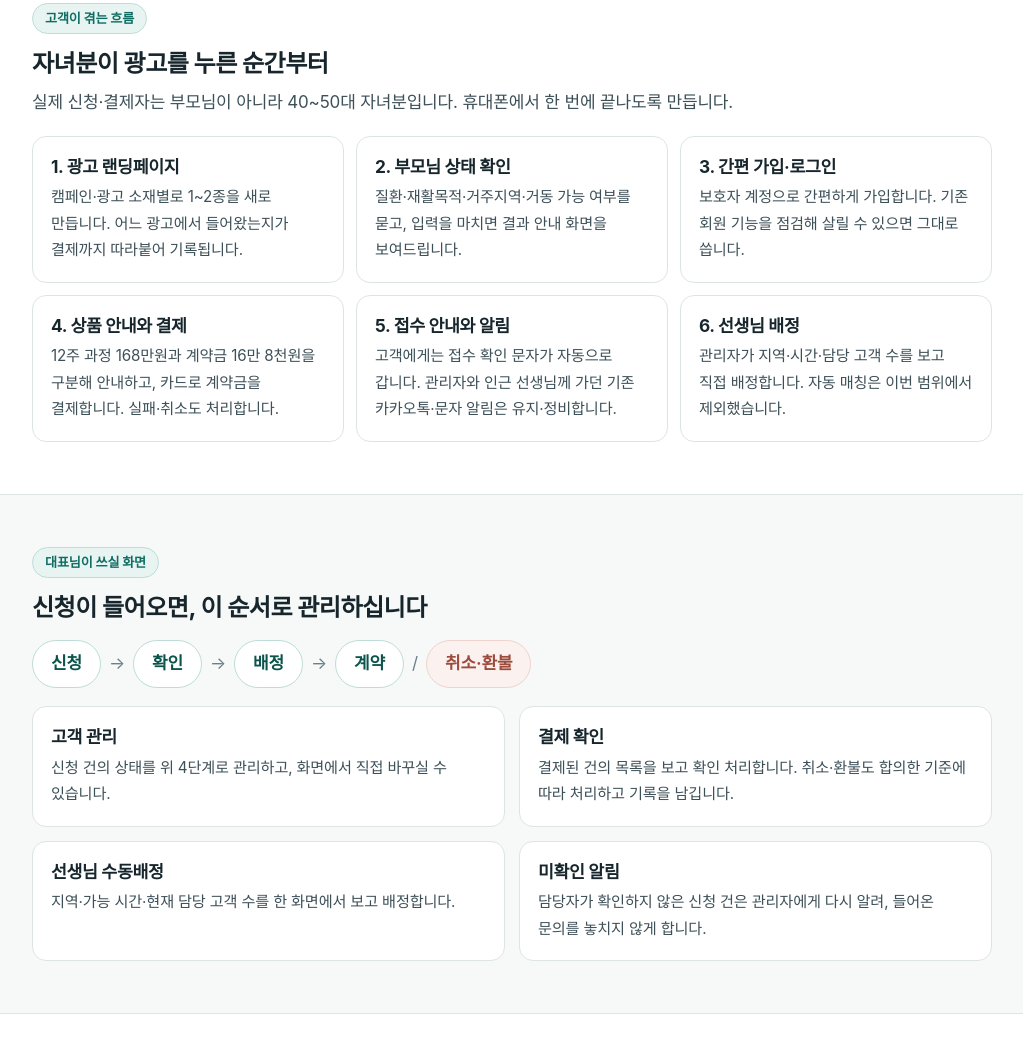
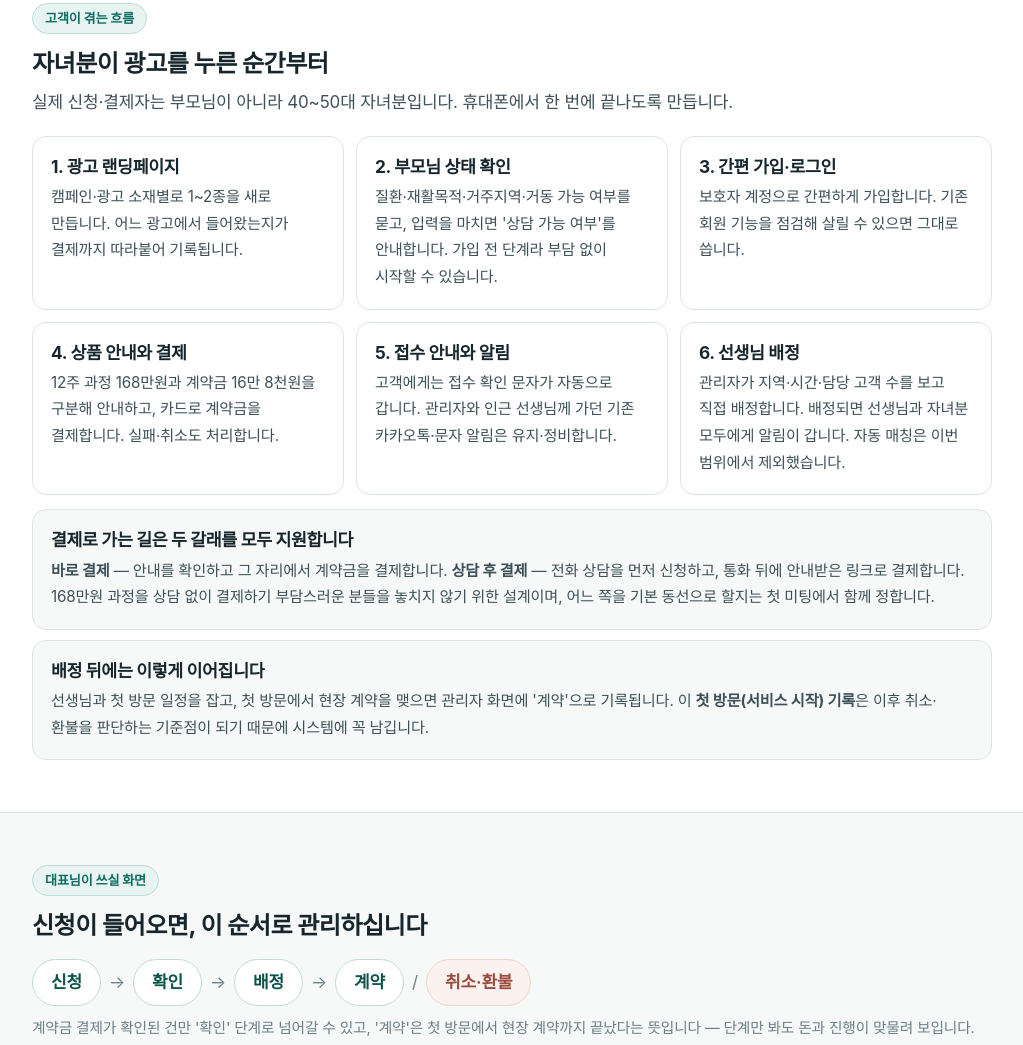
Before and after one commit to meleteyo/refui-158069, a plain HTML site: page index.html in a window 1280 px wide. Shown: the part 2119-3164 px from the top of the page, without its empty margins (128-1151 px from the left). Drawn offline with Linux system fonts and the light colour scheme.

Commit message:
전체 시나리오 정립 반영 — 결제 두 갈래, 배정 이후 흐름, 확인 단계 실체

```diff
--- a/index.html
+++ b/index.html
@@ -329,11 +329,20 @@ footer{padding:26px 0 44px; color:var(--ink-3); font-size:.86rem; border-top:1px
 
     <div class="grid3">
       <div class="card"><h3>1. 광고 랜딩페이지</h3><p>캠페인·광고 소재별로 1~2종을 새로 만듭니다. 어느 광고에서 들어왔는지가 결제까지 따라붙어 기록됩니다.</p></div>
-      <div class="card"><h3>2. 부모님 상태 확인</h3><p>질환·재활목적·거주지역·거동 가능 여부를 묻고, 입력을 마치면 결과 안내 화면을 보여드립니다.</p></div>
+      <div class="card"><h3>2. 부모님 상태 확인</h3><p>질환·재활목적·거주지역·거동 가능 여부를 묻고, 입력을 마치면 '상담 가능 여부'를 안내합니다. 가입 전 단계라 부담 없이 시작할 수 있습니다.</p></div>
       <div class="card"><h3>3. 간편 가입·로그인</h3><p>보호자 계정으로 간편하게 가입합니다. 기존 회원 기능을 점검해 살릴 수 있으면 그대로 씁니다.</p></div>
       <div class="card"><h3>4. 상품 안내와 결제</h3><p>12주 과정 168만원과 계약금 16만 8천원을 구분해 안내하고, 카드로 계약금을 결제합니다. 실패·취소도 처리합니다.</p></div>
       <div class="card"><h3>5. 접수 안내와 알림</h3><p>고객에게는 접수 확인 문자가 자동으로 갑니다. 관리자와 인근 선생님께 가던 기존 카카오톡·문자 알림은 유지·정비합니다.</p></div>
-      <div class="card"><h3>6. 선생님 배정</h3><p>관리자가 지역·시간·담당 고객 수를 보고 직접 배정합니다. 자동 매칭은 이번 범위에서 제외했습니다.</p></div>
+      <div class="card"><h3>6. 선생님 배정</h3><p>관리자가 지역·시간·담당 고객 수를 보고 직접 배정합니다. 배정되면 선생님과 자녀분 모두에게 알림이 갑니다. 자동 매칭은 이번 범위에서 제외했습니다.</p></div>
+    </div>
+
+    <div class="card soft" style="margin-top:14px">
+      <h3>결제로 가는 길은 두 갈래를 모두 지원합니다</h3>
+      <p><b>바로 결제</b> — 안내를 확인하고 그 자리에서 계약금을 결제합니다. <b>상담 후 결제</b> — 전화 상담을 먼저 신청하고, 통화 뒤에 안내받은 링크로 결제합니다. 168만원 과정을 상담 없이 결제하기 부담스러운 분들을 놓치지 않기 위한 설계이며, 어느 쪽을 기본 동선으로 할지는 첫 미팅에서 함께 정합니다.</p>
+    </div>
+    <div class="card soft" style="margin-top:10px">
+      <h3>배정 뒤에는 이렇게 이어집니다</h3>
+      <p>선생님과 첫 방문 일정을 잡고, 첫 방문에서 현장 계약을 맺으면 관리자 화면에 '계약'으로 기록됩니다. 이 <b>첫 방문(서비스 시작) 기록</b>은 이후 취소·환불을 판단하는 기준점이 되기 때문에 시스템에 꼭 남깁니다.</p>
     </div>
   </div>
 </section>
@@ -352,8 +361,10 @@ footer{padding:26px 0 44px; color:var(--ink-3); font-size:.86rem; border-top:1px
       <span class="ar">/</span><span class="st cancel">취소·환불</span>
     </div>
 
+    <p class="muted" style="margin-top:10px">계약금 결제가 확인된 건만 '확인' 단계로 넘어갈 수 있고, '계약'은 첫 방문에서 현장 계약까지 끝났다는 뜻입니다 — 단계만 봐도 돈과 진행이 맞물려 보입니다.</p>
+
     <div class="grid2">
-      <div class="card"><h3>고객 관리</h3><p>신청 건의 상태를 위 4단계로 관리하고, 화면에서 직접 바꾸실 수 있습니다.</p></div>
+      <div class="card"><h3>고객 관리</h3><p>'확인'은 클릭 한 번이 아닙니다 — 신청 내용을 검토하고, 고객과 통화하고, 상담 내용을 메모로 남긴 뒤 상태를 바꾸는 것까지입니다. 통화 메모가 건마다 쌓여 다음 응대가 쉬워집니다.</p></div>
       <div class="card"><h3>결제 확인</h3><p>결제된 건의 목록을 보고 확인 처리합니다. 취소·환불도 합의한 기준에 따라 처리하고 기록을 남깁니다.</p></div>
       <div class="card"><h3>선생님 수동배정</h3><p>지역·가능 시간·현재 담당 고객 수를 한 화면에서 보고 배정합니다.</p></div>
       <div class="card"><h3>미확인 알림</h3><p>담당자가 확인하지 않은 신청 건은 관리자에게 다시 알려, 들어온 문의를 놓치지 않게 합니다.</p></div>
```
